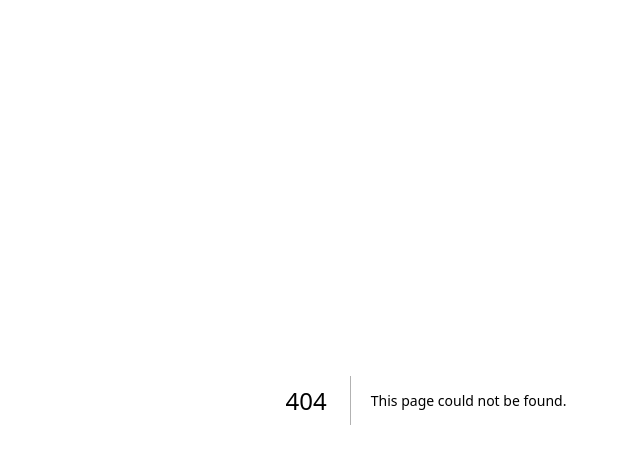
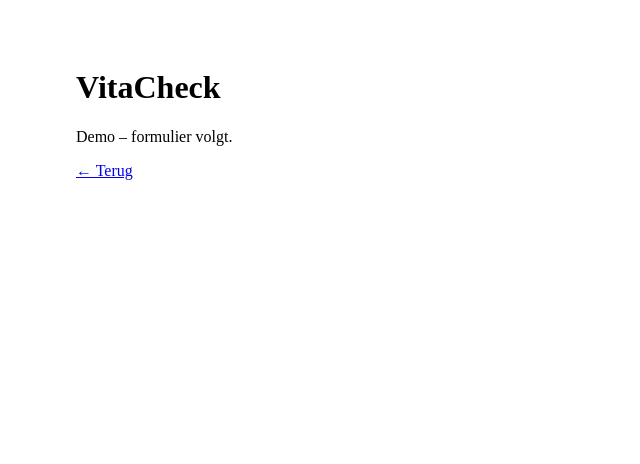
Before and after one commit to 4gcnny5cxp-dot/vitawoon-demo, a Next.js app: page /vitache in a window 1280 px wide. Before the commit this address had no page. Shown: the top 464 px of the page, without its empty margins (214-854 px from the left). Built offline with nearby package versions, Linux system fonts and the light colour scheme.

Commit message:
Create index.tsx

```diff
--- /dev/null
+++ b/pages/vitache/index.tsx
@@ -0,0 +1,9 @@
+export default function VitaCheck() {
+  return (
+    <main style={{ padding: "40px", maxWidth: "700px", margin: "0 auto" }}>
+      <h1>VitaCheck</h1>
+      <p>Demo – formulier volgt.</p>
+      <p><a href="/">← Terug</a></p>
+    </main>
+  );
+}
```
